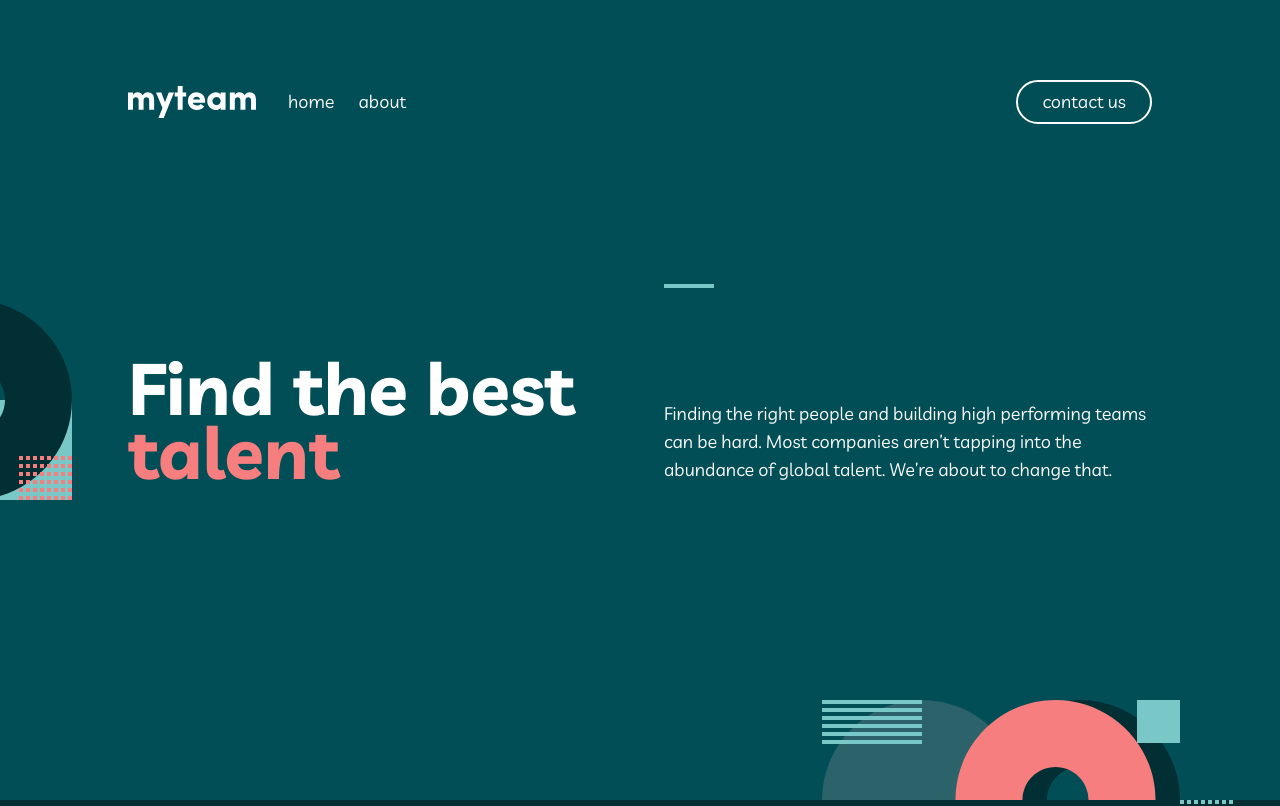
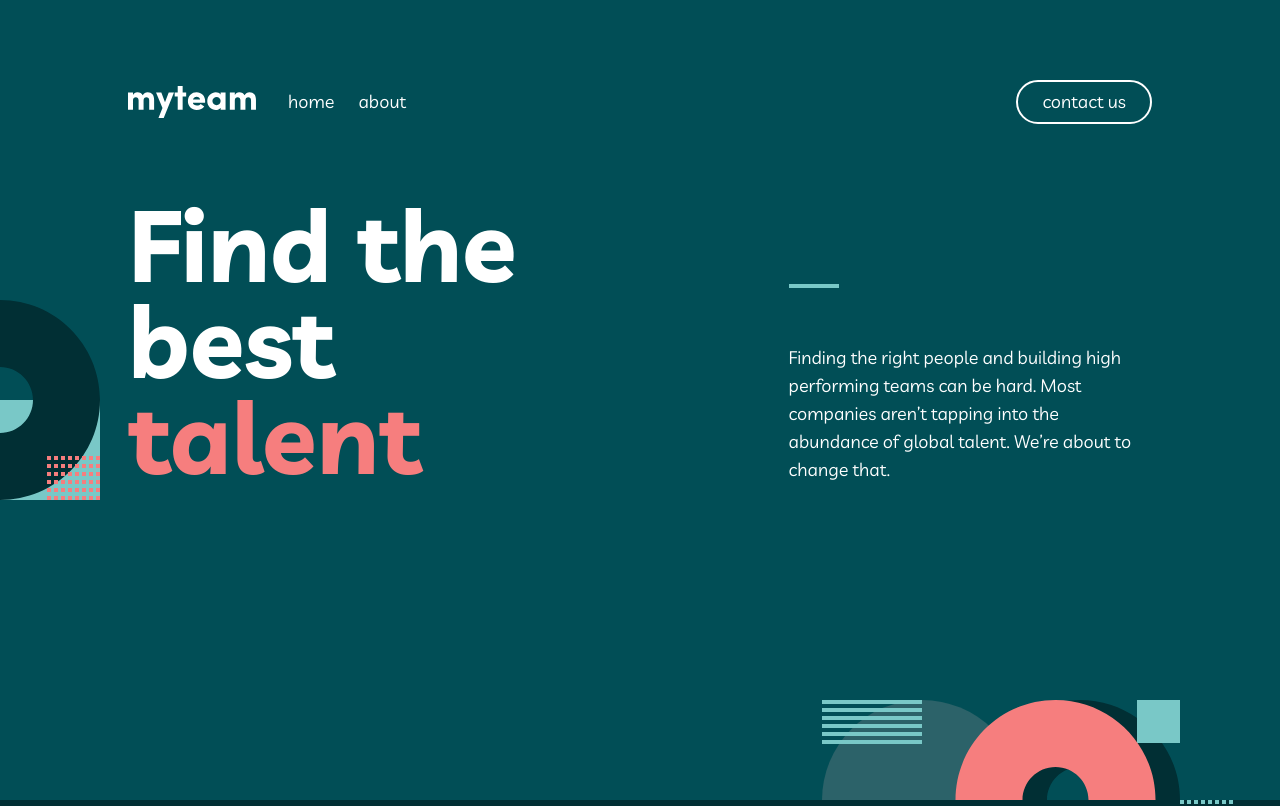
Before and after one commit to Braden0006/myteam-website, a React (Vite) app: page / in a window 1280 px wide. Shown: the top 806 px of the page. Built offline with nearby package versions, Linux system fonts and the light colour scheme.

Commit message:
"Homepage" is responsive on all devices

```diff
--- a/src/Components/Homepage/Homepage.tsx
+++ b/src/Components/Homepage/Homepage.tsx
@@ -6,8 +6,10 @@ export default function Homepage() {
 
   return (
     <div className="flex items-center justify-center bg-primary relative h-screen">
+
+      {isDesktop && (
         <svg
-        className="absolute -left-32"
+          className="absolute -left-32 xl:-left-100px"
           xmlns="http://www.w3.org/2000/svg"
           width="200"
           height="200"
@@ -24,16 +26,17 @@ export default function Homepage() {
             />
           </g>
         </svg>
+      )}
 
       <div className="flex flex-col items-center w-screen text-center mb-8 lg:flex-row lg:w-80v lg:items-start lg:gap-12 lg:h-25v">
         <div className="lg:flex lg:w-50% lg:h-full lg:items-end">
-          <h1 className="text-white text-4xl mb-5 w-55v font-livvic font-bold md:text-64 md:leading-16 md:w-50v md:mb-8 lg:text-left lg:w-full lg:mb-0 lg:text-7xl lg:leading-16">
+          <h1 className="text-white text-4xl mb-5 w-55v font-livvic font-bold md:text-64 md:leading-16 md:w-50v md:mb-8 lg:text-left lg:w-full lg:mb-0 lg:text-7xl lg:leading-16 xl:text-100 xl:leading-24">
             Find the best{" "}
             <span className="homepage__title__word text-lightred">talent</span>
           </h1>
         </div>
 
-        <div className="flex flex-col items-center justify-center lg:w-50% lg:h-full lg:justify-between lg:items-start">
+        <div className="flex flex-col items-center justify-center lg:w-50% lg:h-full lg:justify-between lg:items-start xl:pl-32">
           {isDesktop && (
             <svg
               width="50"
```
Lines whose indentation alone changed are shown as unchanged.
